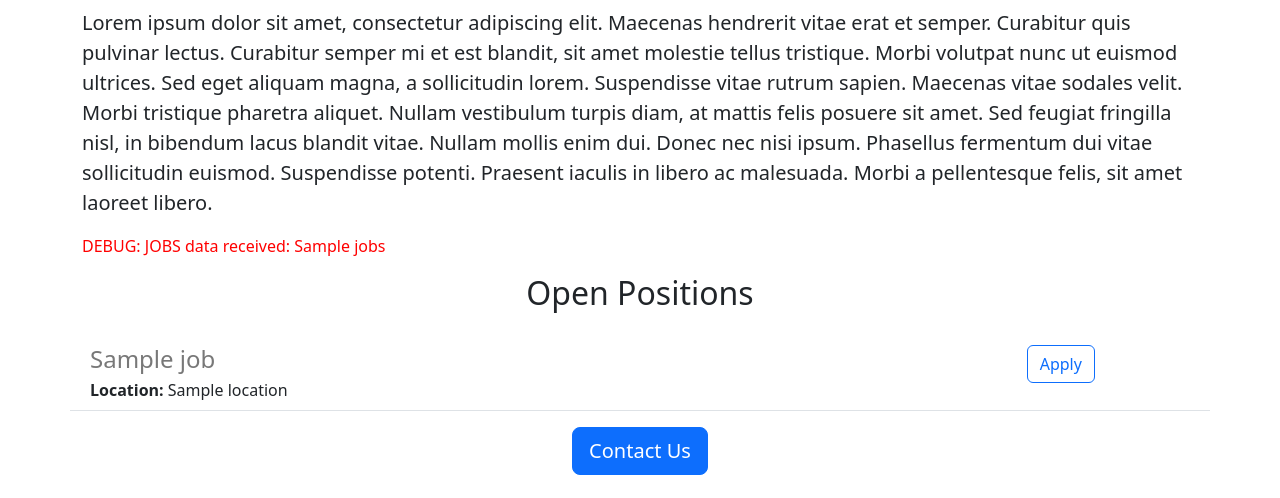
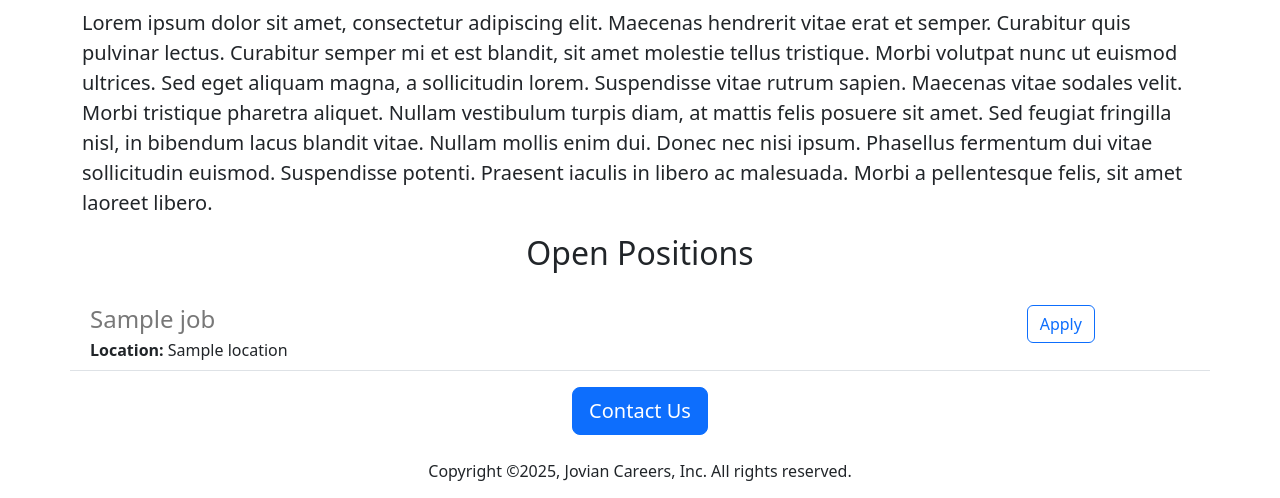
Before and after one commit to Eyob49/Jovian-careers-website-v22, a Flask app: template templates/Home.html in a window 1280 px wide. Shown: the part 502-1000 px from the top of the page. Run offline with Flask 3, Linux system fonts and the light colour scheme; the template is opened without the code that fills it: most values are stand-ins (such as "Sample title", 1, 10 or a date in 2020).

Commit message:
Removed the debug text

```diff
--- a/templates/Home.html
+++ b/templates/Home.html
@@ -19,7 +19,7 @@
     <img src="{{ url_for('static', filename='banner.jpeg') }}" class="img-fluid" id="banner" alt="Jovian careers banner">
     <h2 class="text-center mt-2 mb-4">About Jovian</h2>
     <p class="lead">Lorem ipsum dolor sit amet, consectetur adipiscing elit. Maecenas hendrerit vitae erat et semper. Curabitur quis pulvinar lectus. Curabitur semper mi et est blandit, sit amet molestie tellus tristique. Morbi volutpat nunc ut euismod ultrices. Sed eget aliquam magna, a sollicitudin lorem. Suspendisse vitae rutrum sapien. Maecenas vitae sodales velit. Morbi tristique pharetra aliquet. Nullam vestibulum turpis diam, at mattis felis posuere sit amet. Sed feugiat fringilla nisl, in bibendum lacus blandit vitae. Nullam mollis enim dui. Donec nec nisi ipsum. Phasellus fermentum dui vitae sollicitudin euismod. Suspendisse potenti. Praesent iaculis in libero ac malesuada. Morbi a pellentesque felis, sit amet laoreet libero.</p>
-      <p style="color: red;">DEBUG: JOBS data received: {{ jobs }}</p>
+
     <h2 class = "text-center mt-2 mb-4">Open Positions</h2>
     <div>
         {% for job in jobs %}
```
